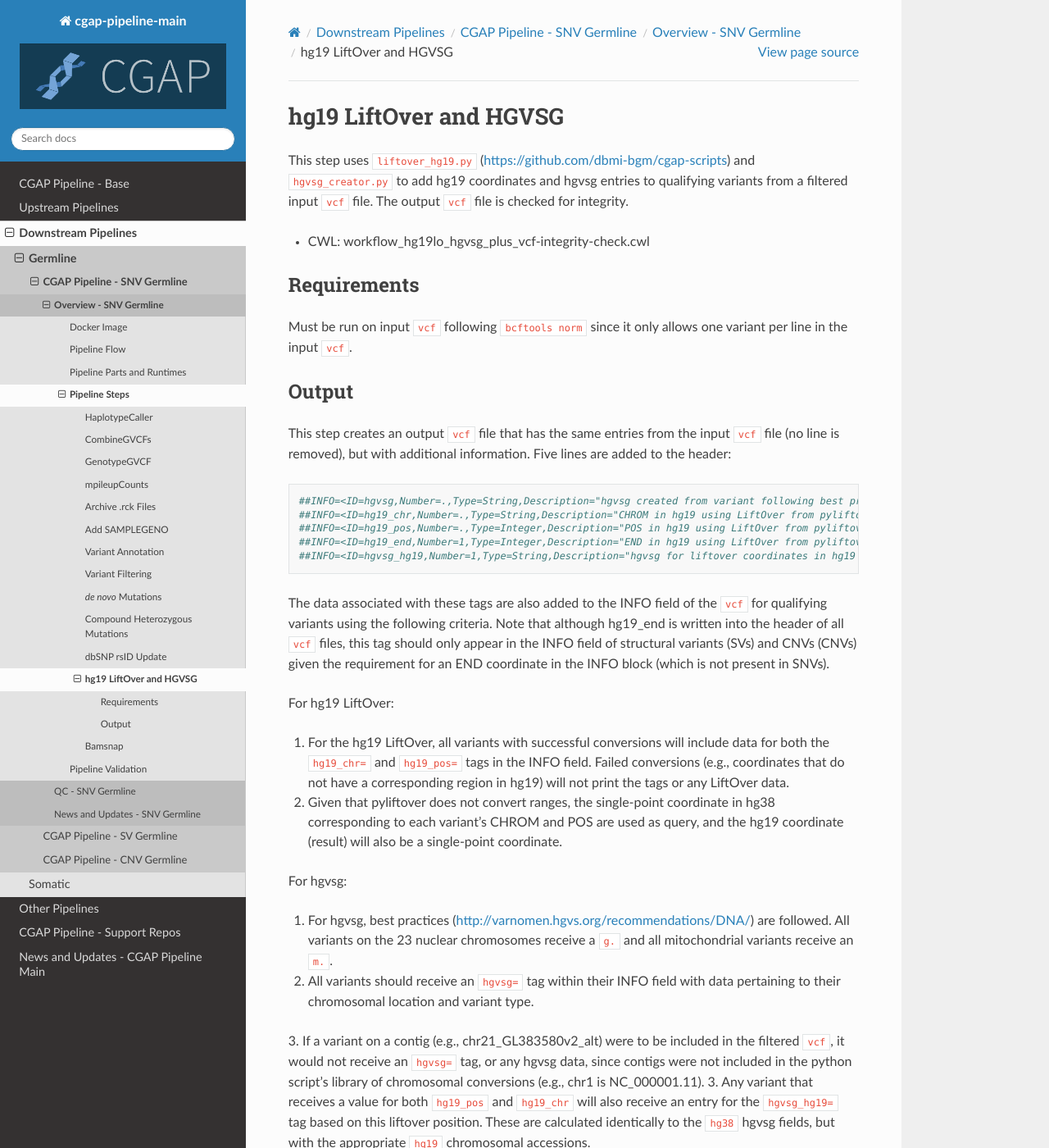
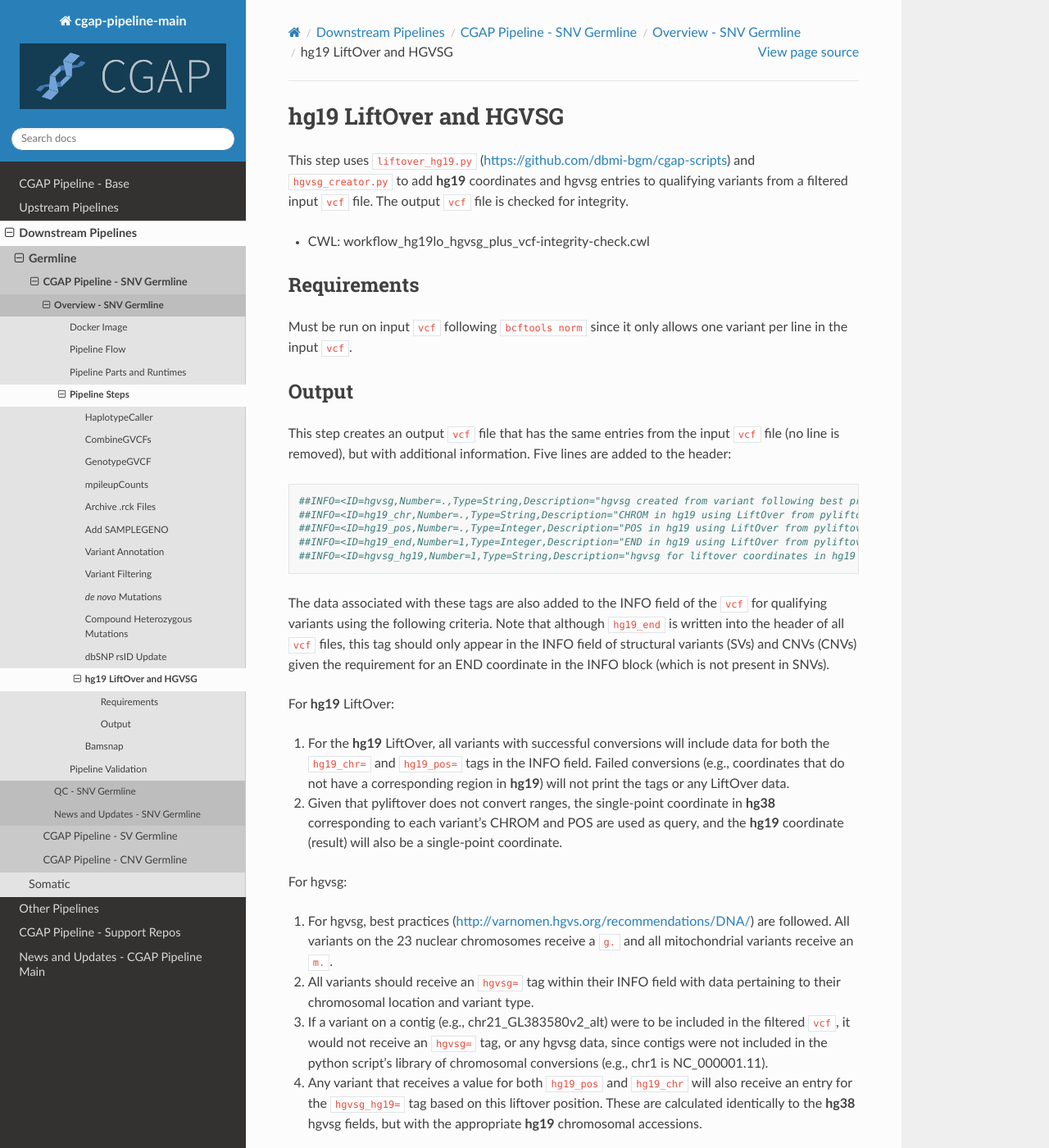
Before and after one commit to dbmi-bgm/cgap-pipeline-main, a Sphinx documentation site: the page built from docs/Pipelines/Downstream/SNV_germline/Pages/SNV_germline-step-hg19LO-hgvsg.rst, in a window 1280 px wide and 1400 px high. Shown: the whole window at 82% size. Built offline with Sphinx 7.4.7 and the Read the Docs theme 2.0.0, drawn with Linux system fonts in a browser that asks for light colours.

Commit message:
style update for docs

````diff
--- a/docs/CGAP_docs_style_guide.rst
+++ b/docs/CGAP_docs_style_guide.rst
@@ -44,6 +44,8 @@ Section 2 - Text formatting
 
 7. Links between docs pages (e.g., for pipelines that use steps from multiple repos like CGAP Sentieon Joint Calling Pipeline) should be done using ``:doc:`` followed immediately by the custom name for the link and the link out, e.g., ```VEP step </Pipelines/Downstream/SNV_germline/Pages/SNV_germline-step-vep>`.`` See the CGAP Sentieon Joint Calling Pipeline pages for examples.
 
+8. Genome builds should be formatted with bold. For example, **hg19** and **hg38**.
+
 ====================================================================
 Section 3 - Pipeline folder organization and file naming conventions
 ====================================================================
--- a/docs/Pipelines/Downstream/SNV_germline/Pages/SNV_germline-step-haplotypecaller.rst
+++ b/docs/Pipelines/Downstream/SNV_germline/Pages/SNV_germline-step-haplotypecaller.rst
@@ -17,7 +17,7 @@ HaplotypeCaller for WES
 
 This step uses ``GATK HaplotypeCaller`` to call germline SNVs and INDELs via local re-assembly of haplotypes for Whole Exome Sequencing (WES) data.
 The software creates a ``g.vcf`` file from the input ``bam`` file.
-When run on exomes, ``HaplotypeCaller`` makes use of a region file following GATK best practices for WES analysis (see: https://www.intel.com/content/dam/www/public/us/en/documents/white-papers/deploying-gatk-best-practices-paper.pdf).
-To account for all possible scenario, we use a very permissive region file created for hg38 to include all exons and UTR regions annotated in ensembl (see: https://cgap-annotations.readthedocs.io/en/latest/exome_regions.html).
+When run on exomes, ``HaplotypeCaller`` makes use of a region file following GATK best practices for WES analysis (`reference <https://www.intel.com/content/dam/www/public/us/en/documents/white-papers/deploying-gatk-best-practices-paper.pdf>`_).
+To account for all possible scenario, we use a very permissive region file created for **hg38** to include all exons and UTR regions annotated in ensembl (see: https://cgap-annotations.readthedocs.io/en/latest/exome_regions.html).
 
 * CWL: gatk-HaplotypeCaller_exome.cwl
--- a/docs/Pipelines/Downstream/SNV_germline/Pages/SNV_germline-step-hg19LO-hgvsg.rst
+++ b/docs/Pipelines/Downstream/SNV_germline/Pages/SNV_germline-step-hg19LO-hgvsg.rst
@@ -2,7 +2,7 @@
 hg19 LiftOver and HGVSG
 =======================
 
-This step uses ``liftover_hg19.py`` (https://github.com/dbmi-bgm/cgap-scripts) and ``hgvsg_creator.py`` to add hg19 coordinates and hgvsg entries to qualifying variants from a filtered input ``vcf`` file. The output ``vcf`` file is checked for integrity.
+This step uses ``liftover_hg19.py`` (https://github.com/dbmi-bgm/cgap-scripts) and ``hgvsg_creator.py`` to add **hg19** coordinates and hgvsg entries to qualifying variants from a filtered input ``vcf`` file. The output ``vcf`` file is checked for integrity.
 
 * CWL: workflow_hg19lo_hgvsg_plus_vcf-integrity-check.cwl
 
@@ -26,18 +26,18 @@ This step creates an output ``vcf`` file that has the same entries from the inpu
   ##INFO=<ID=hg19_end,Number=1,Type=Integer,Description="END in hg19 using LiftOver from pyliftover (converted back to 1-based)">
   ##INFO=<ID=hgvsg_hg19,Number=1,Type=String,Description="hgvsg for liftover coordinates in hg19 created from variant following best practices - http://varnomen.hgvs.org/recommendations/DNA/">
 
-The data associated with these tags are also added to the INFO field of the ``vcf`` for qualifying variants using the following criteria. Note that although hg19_end is written into the header of all ``vcf`` files, this tag should only appear in the INFO field of structural variants (SVs) and CNVs (CNVs) given the requirement for an END coordinate in the INFO block (which is not present in SNVs).
+The data associated with these tags are also added to the INFO field of the ``vcf`` for qualifying variants using the following criteria. Note that although ``hg19_end`` is written into the header of all ``vcf`` files, this tag should only appear in the INFO field of structural variants (SVs) and CNVs (CNVs) given the requirement for an END coordinate in the INFO block (which is not present in SNVs).
 
-For hg19 LiftOver:
+For **hg19** LiftOver:
 
-1. For the hg19 LiftOver, all variants with successful conversions will include data for both the ``hg19_chr=`` and ``hg19_pos=`` tags in the INFO field. Failed conversions (e.g., coordinates that do not have a corresponding region in hg19) will not print the tags or any LiftOver data.
-2. Given that pyliftover does not convert ranges, the single-point coordinate in hg38 corresponding to each variant's CHROM and POS are used as query, and the hg19 coordinate (result) will also be a single-point coordinate.
+1. For the **hg19** LiftOver, all variants with successful conversions will include data for both the ``hg19_chr=`` and ``hg19_pos=`` tags in the INFO field. Failed conversions (e.g., coordinates that do not have a corresponding region in **hg19**) will not print the tags or any LiftOver data.
+2. Given that pyliftover does not convert ranges, the single-point coordinate in **hg38** corresponding to each variant's CHROM and POS are used as query, and the **hg19** coordinate (result) will also be a single-point coordinate.
 
 For hgvsg:
 
 1. For hgvsg, best practices (http://varnomen.hgvs.org/recommendations/DNA/) are followed. All variants on the 23 nuclear chromosomes receive a ``g.`` and all mitochondrial variants receive an ``m.``.
 2. All variants should receive an ``hgvsg=`` tag within their INFO field with data pertaining to their chromosomal location and variant type.
 3. If a variant on a contig (e.g., chr21_GL383580v2_alt) were to be included in the filtered ``vcf``, it would not receive an ``hgvsg=`` tag, or any hgvsg data, since contigs were not included in the python script's library of chromosomal conversions (e.g., chr1 is NC_000001.11).
-3. Any variant that receives a value for both ``hg19_pos`` and ``hg19_chr`` will also receive an entry for the ``hgvsg_hg19=`` tag based on this liftover position. These are calculated identically to the ``hg38`` hgvsg fields, but with the appropriate ``hg19`` chromosomal accessions.
+4. Any variant that receives a value for both ``hg19_pos`` and ``hg19_chr`` will also receive an entry for the ``hgvsg_hg19=`` tag based on this liftover position. These are calculated identically to the **hg38** hgvsg fields, but with the appropriate **hg19** chromosomal accessions.
 
 For more details, see https://cgap-annotations.readthedocs.io/en/latest/variants_sources.html#hg19-liftover and https://cgap-annotations.readthedocs.io/en/latest/variants_sources.html#hgvsg
--- a/docs/Pipelines/Downstream/SV_germline/Pages/SV_germline-step-part-2.rst
+++ b/docs/Pipelines/Downstream/SV_germline/Pages/SV_germline-step-part-2.rst
@@ -30,7 +30,7 @@ Some additional bash commands convert the ``sansa`` output into ``txt`` format f
 VEP
 ---
 
-Next, ``VEP`` is run using ``vep-annot_SV.sh`` (https://github.com/dbmi-bgm/cgap-pipeline-SV-germline) to annotate the SVs with genes and transcripts. A maximum SV size slightly larger than chr1 in the hg38 genome ``--max_sv_size 250000000`` is used in the ``VEP`` command in order to avoid unwanted filtering of large SVs at this step. The ``--overlaps`` option is also included to provide the bp overlap between the ``VEP`` feature and the SV (reported in bp and percentage). The ``--canonical`` option is included so that canonical transcripts are flagged. ``VEP`` outputs an annotated ``vcf`` containing all variants.
+Next, ``VEP`` is run using ``vep-annot_SV.sh`` (https://github.com/dbmi-bgm/cgap-pipeline-SV-germline) to annotate the SVs with genes and transcripts. A maximum SV size slightly larger than chr1 in the **hg38** genome ``--max_sv_size 250000000`` is used in the ``VEP`` command in order to avoid unwanted filtering of large SVs at this step. The ``--overlaps`` option is also included to provide the bp overlap between the ``VEP`` feature and the SV (reported in bp and percentage). The ``--canonical`` option is included so that canonical transcripts are flagged. ``VEP`` outputs an annotated ``vcf`` containing all variants.
 
 Combine sansa and VEP
 ---------------------
--- a/docs/Pipelines/Other/sentieon_joint_calling/Pages/sentieon_joint_calling-step-annotation-Fisher.rst
+++ b/docs/Pipelines/Other/sentieon_joint_calling/Pages/sentieon_joint_calling-step-annotation-Fisher.rst
@@ -63,7 +63,7 @@ In ``higlass_joint_parser.py``, ``AC_proband``, ``AN_proband``, and ``AF_proband
 
 ``pvalue`` is then converted to ``-log10p`` and attached to the variant.
 
-The code above is simplified from ``higlass_joint_parser.py`` given that there are a few edge cases that needed to be accounted for in gnomAD v2. The gnomAD v2 database was originally called on ``hg19`` and has been lifted over to ``hg38``, resulting in a small number of variants that have multiple values in the gnomAD v2 field. This is due to liftover assigning two positions in ``hg19`` to the same position in ``hg38``. We account for this by parsing for the *most rare* allele given both the ``AC`` and ``AN`` in gnomAD v2 at that position in attempts to avoid a false negative at that position.
+The code above is simplified from ``higlass_joint_parser.py`` given that there are a few edge cases that needed to be accounted for in gnomAD v2. The gnomAD v2 database was originally called on **hg19** and has been lifted over to **hg38**, resulting in a small number of variants that have multiple values in the gnomAD v2 field. This is due to liftover assigning two positions in **hg19** to the same position in **hg38**. We account for this by parsing for the *most rare* allele given both the ``AC`` and ``AN`` in gnomAD v2 at that position in attempts to avoid a false negative at that position.
 
 For a variant with gnomAD v2 values of ``AC=4&24``, ``AN=1000&10000``, we calculate ``AF`` as 4/1000 = 0.004 and 24/10000 = 0.0024 and we assign this variant the gnomAD v2 values of ``AC=24,AN=10000`` given that the ``AF`` of 0.0024 is more rare than 0.004.
 
````
Also changed, not shown: docs/Pipelines/Downstream/SV_germline/Pages/SV_germline-step-part-3.rst (+4 -4 lines).
